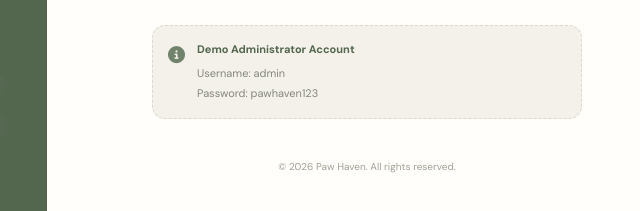
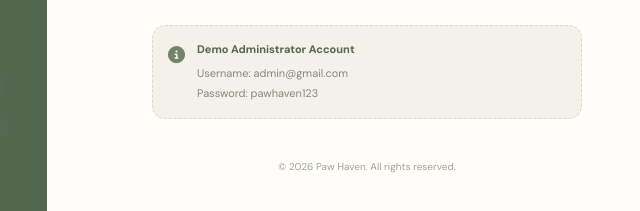
Before and after one commit to pputribalqish/PawHavenAnimals, a plain HTML site: page login.html in a window 1280 px wide. Shown: the part 719-930 px from the top of the page, 593-1233 px from the left. Drawn offline with nearby package versions, Linux system fonts and the light colour scheme.

Commit message:
Update login.html

```diff
--- a/login.html
+++ b/login.html
@@ -263,7 +263,7 @@
                         <strong>Demo Administrator Account</strong>
 
                         <p>
-                            Username: admin<br>
+                            Username: admin@gmail.com<br>
                             Password: pawhaven123
                         </p>
 
```
